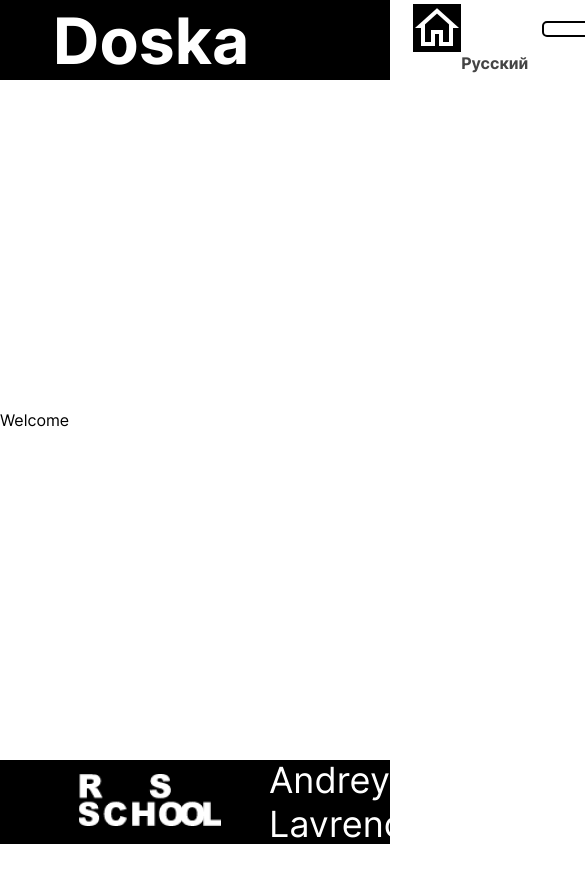
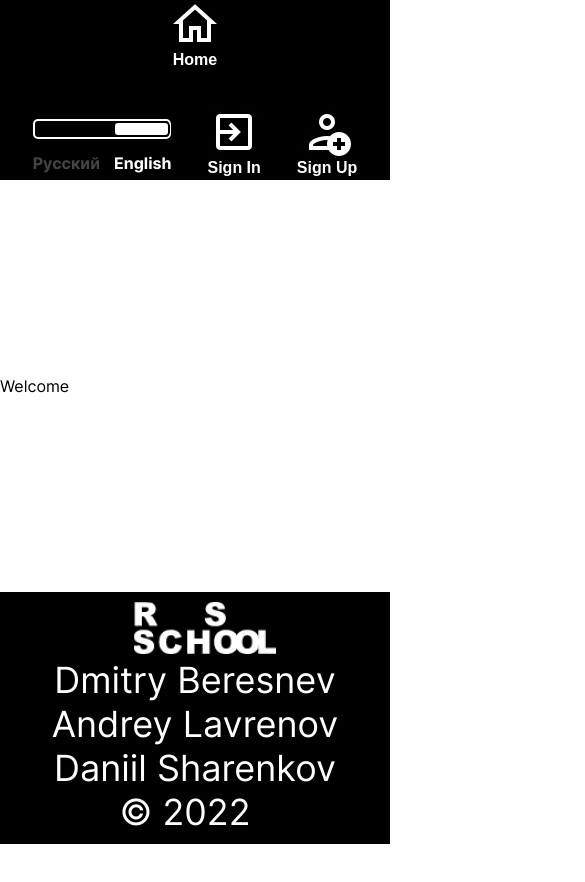
Before and after one commit to Fronikon/project-management-app, a React (Create React App) app: page / in a window 390 px wide. Shown: the top 882 px of the page, 585 px wide, since content can reach past the window. After the commit the page ends 844 px from the top, so only its background shows below. Built offline with nearby package versions, Linux system fonts and the light colour scheme.

Commit message:
feat: header's adaptive

```diff
--- a/src/components/Footer/Footer.module.css
+++ b/src/components/Footer/Footer.module.css
@@ -55,3 +55,28 @@
 .year {
   margin-right: 79px;
 }
+
+@media screen and (max-width: 1440px) {
+  .logo {
+    margin-left: 20px;
+  }
+
+  .year {
+    margin-right: 20px;
+  }
+}
+
+@media screen and (max-width: 1260px) {
+  .footerWrapper {
+    flex-direction: column;
+
+    height: auto;
+    padding: 10px 0;
+  }
+
+  .github {
+    display: flex;
+    flex-direction: column;
+    align-items: center;
+  }
+}
--- a/src/components/Header/Header.module.css
+++ b/src/components/Header/Header.module.css
@@ -157,3 +157,27 @@ input:checked + .slider::before {
   border: 2px solid #000;
   border-radius: 5px;
 }
+
+@media screen and (max-width: 1440px) {
+  .heading {
+    display: none;
+  }
+}
+
+@media screen and (max-width: 770px) {
+  .headerWrapper {
+    flex-wrap: wrap;
+    gap: 36px;
+    justify-content: center;
+
+    height: auto;
+  }
+
+  .home {
+    margin-right: 0;
+  }
+
+  .rightBlock {
+    margin-right: 0;
+  }
+}
```
